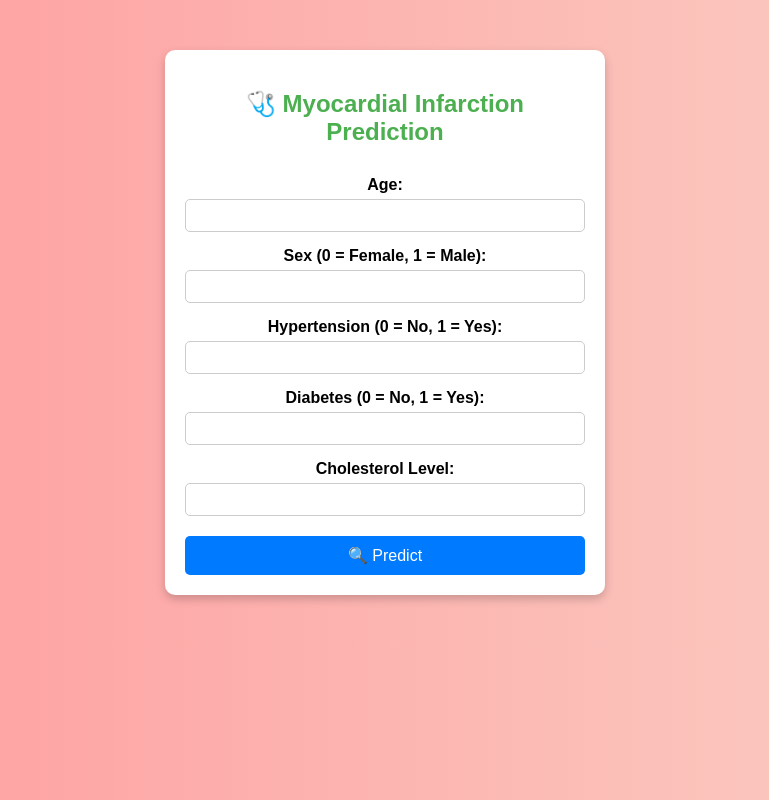
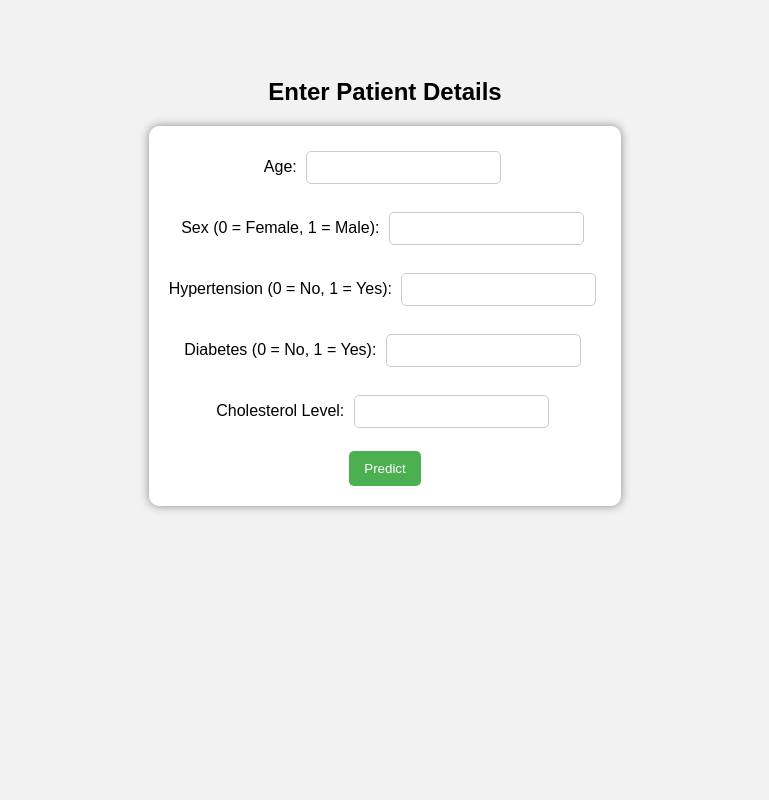
Before and after one commit to AkulaSravani09/Myocardial, a Flask app: page / in a window 1280 px wide. Shown: the whole page, without its empty margins (255-1024 px from the left). Run offline with Flask 3, Linux system fonts and the light colour scheme.

Commit message:
Update home.html

```diff
--- a/templates/home.html
+++ b/templates/home.html
@@ -5,76 +5,46 @@
     <title>Myocardial Infarction Prediction</title>
     <style>
         body {
-            font-family: 'Arial', sans-serif;
+            font-family: Arial, sans-serif;
+            background-color: #f2f2f2;
             text-align: center;
-            background: linear-gradient(to right, #ff9a9e, #fad0c4);
-            margin: 0;
-            padding: 0;
-        }
-        .container {
-            background: #fff;
-            border-radius: 10px;
-            padding: 20px;
-            max-width: 400px;
-            margin: 50px auto;
-            box-shadow: 0px 4px 10px rgba(0, 0, 0, 0.2);
-        }
-        h2 {
-            color: #4CAF50;
-            font-size: 24px;
+            padding: 50px;
         }
         form {
-            display: flex;
-            flex-direction: column;
+            background: white;
+            padding: 20px;
+            border-radius: 10px;
+            display: inline-block;
+            box-shadow: 0px 0px 10px 0px #888;
         }
-        label {
-            font-weight: bold;
-            margin-top: 10px;
-        }
-        input {
+        input[type="text"] {
             padding: 8px;
-            margin: 5px 0;
+            margin: 5px;
             border-radius: 5px;
             border: 1px solid #ccc;
         }
-        button {
-            background-color: #007BFF;
+        input[type="submit"] {
+            background-color: #4CAF50;
             color: white;
+            padding: 10px 15px;
             border: none;
-            padding: 10px;
-            margin-top: 15px;
             border-radius: 5px;
-            font-size: 16px;
             cursor: pointer;
-            transition: 0.3s;
         }
-        button:hover {
-            background-color: #ff4081;
-            transform: scale(1.05);
+        input[type="submit"]:hover {
+            background-color: #45a049;
         }
     </style>
 </head>
 <body>
-    <div class="container">
-        <h2>🩺 Myocardial Infarction Prediction</h2>
-        <form action="/predict" method="post">
-            <label for="age">Age:</label>
-            <input type="number" id="age" name="AGE" min="1" max="120" required>
-
-            <label for="sex">Sex (0 = Female, 1 = Male):</label>
-            <input type="number" id="sex" name="SEX" min="0" max="1" required>
-
-            <label for="hypertension">Hypertension (0 = No, 1 = Yes):</label>
-            <input type="number" id="hypertension" name="SIM_GIPERT" min="0" max="1" required>
-
-            <label for="diabetes">Diabetes (0 = No, 1 = Yes):</label>
-            <input type="number" id="diabetes" name="S_DIA_B" min="0" max="1" required>
-
-            <label for="cholesterol">Cholesterol Level:</label>
-            <input type="number" id="cholesterol" name="CHOL" step="0.1" min="0" required>
-
-            <button type="submit">🔍 Predict</button>
-        </form>
-    </div>
+    <h2>Enter Patient Details</h2>
+    <form action="/predict" method="post">
+        Age: <input type="text" name="AGE" required><br><br>
+        Sex (0 = Female, 1 = Male): <input type="text" name="SEX" required><br><br>
+        Hypertension (0 = No, 1 = Yes): <input type="text" name="SIM_GIPERT" required><br><br>
+        Diabetes (0 = No, 1 = Yes): <input type="text" name="GB" required><br><br>
+        Cholesterol Level: <input type="text" name="K_BLOOD" required><br><br>
+        <input type="submit" value="Predict">
+    </form>
 </body>
 </html>
```
